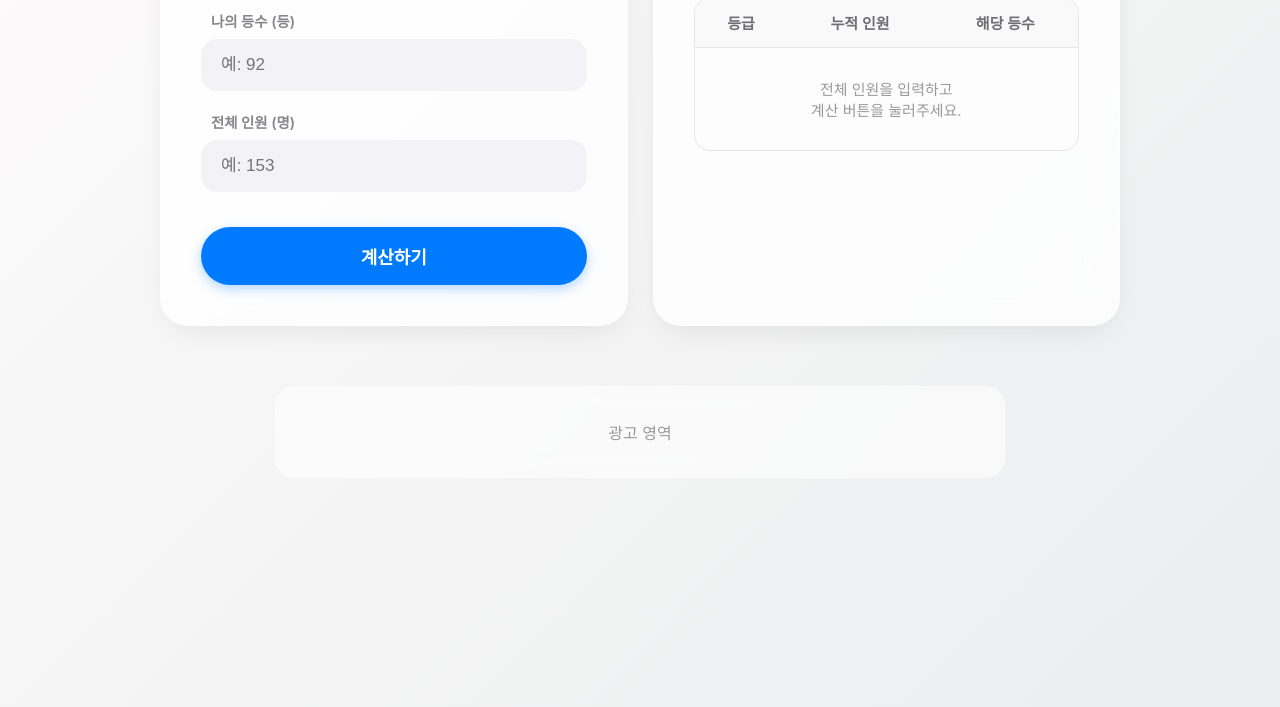
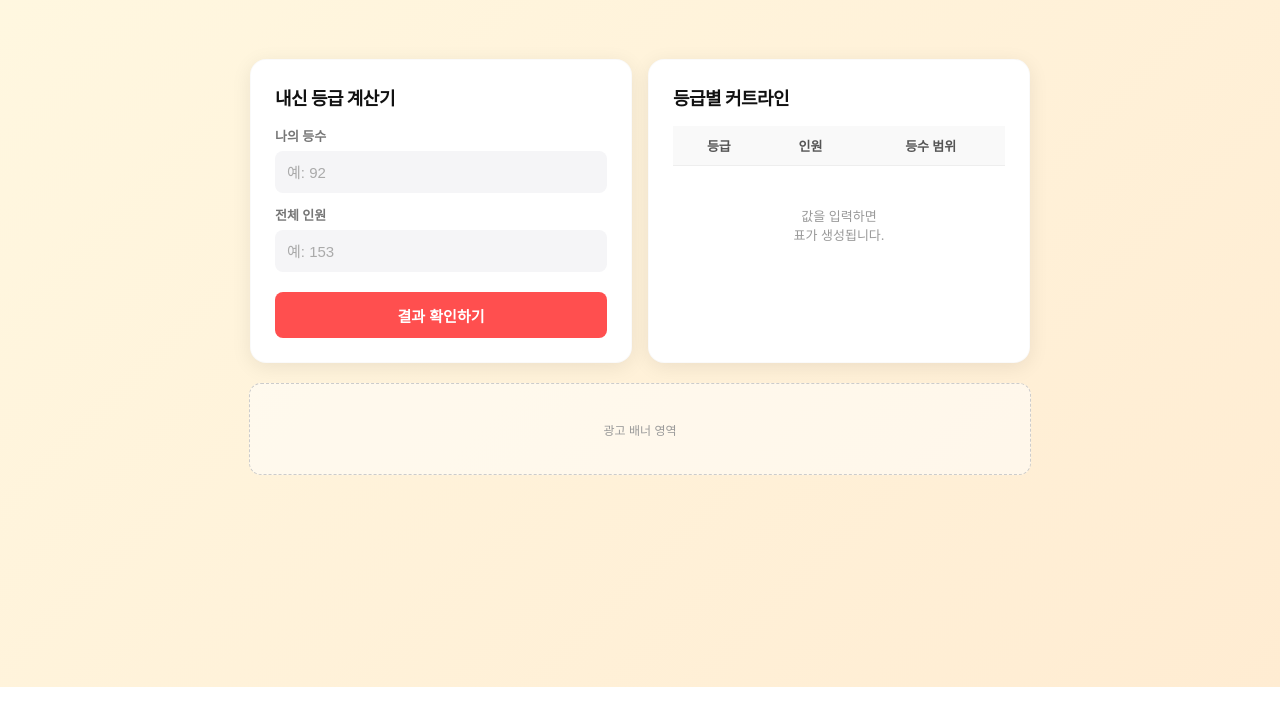
Before and after one commit to keuxnh/pointtest, a plain HTML site: page index.html in a window 1280 px wide. Shown: the part 153-860 px from the top of the page. Drawn offline with Linux system fonts and the light colour scheme.

Commit message:
Refactor HTML structure and styles for calculator
Updated title and description for the grade calculator. Improved styling and layout for better user experience.

```diff
--- a/index.html
+++ b/index.html
@@ -4,195 +4,197 @@
     <meta charset="UTF-8">
     <meta name="viewport" content="width=device-width, initial-scale=1.0">
 
-    <title>고교 내신 석차 등급 계산기</title>
-    <meta name="description" content="나의 등수와 전체 인원을 입력하면 내신 등급을 정확하게 계산해줍니다.">
+    <title>고교 내신 등급 계산기</title>
+    <meta name="description" content="간편한 내신 등급 계산기. 등수와 인원수를 입력하면 즉시 등급을 확인하세요.">
 
     <style>
-        /* iOS 스타일 폰트 적용 */
+        :root {
+            --primary-color: #FF4F4F; /* 사진 속 포인트 컬러(빨강) 참조 */
+            --bg-gradient: linear-gradient(135deg, #fff8e1 0%, #ffecd2 100%); /* Daniel Sun 느낌의 웜톤 */
+            --card-shadow: 0 4px 20px rgba(0, 0, 0, 0.08);
+            --text-main: #333333;
+            --text-sub: #767676;
+            --input-bg: #F5F5F7;
+        }
+
         body {
-            font-family: -apple-system, BlinkMacSystemFont, "Apple SD Gothic Neo", "Malgun Gothic", sans-serif;
-            /* 이미지와 유사한 따뜻한 그라데이션 배경 */
-            background: linear-gradient(135deg, #fdfbfb 0%, #ebedee 100%);
-            /* 또는 이미지의 노란빛을 원하시면 아래 주석을 해제하고 위를 주석 처리하세요 */
-            /* background: linear-gradient(to bottom, #fceabb 0%, #f8b500 100%); */
+            font-family: -apple-system, BlinkMacSystemFont, "Apple SD Gothic Neo", "Pretendard", sans-serif;
+            background: var(--bg-gradient);
             margin: 0;
-            padding: 30px 20px;
+            padding: 20px;
             display: flex;
             flex-direction: column;
             align-items: center;
+            justify-content: center;
             min-height: 100vh;
-            color: #1d1d1f; /* 애플 스타일 진한 회색 폰트 */
+            color: var(--text-main);
         }
 
+        /* 전체 레이아웃: 최대 너비를 줄여서 컴팩트하게 */
         .main-wrapper {
             display: flex;
-            gap: 25px;
+            gap: 16px; /* 간격 축소 */
             flex-wrap: wrap;
             justify-content: center;
-            max-width: 960px;
+            max-width: 780px; /* 전체 폭을 줄임 */
             width: 100%;
-            margin-bottom: 30px;
+            margin-bottom: 20px;
         }
 
-        /* 공통 박스 스타일: 더 둥글고 부드러운 그림자 */
+        /* 카드 스타일: 패딩과 둥글기 축소 */
         .box {
-            background-color: rgba(255, 255, 255, 0.8); /* 약간 투명한 흰색 배경 */
-            backdrop-filter: blur(20px); /* 아이폰 특유의 블러 효과 */
-            padding: 2.5rem;
-            border-radius: 28px; /* 훨씬 더 둥근 모서리 */
-            box-shadow: 0 10px 30px -10px rgba(0, 0, 0, 0.1); /* 부드럽고 넓은 그림자 */
-            border: 1px solid rgba(255, 255, 255, 0.3); /* 미세한 테두리 */
+            background-color: white;
+            padding: 24px; /* 패딩 40px -> 24px 로 축소 */
+            border-radius: 16px; /* 둥글기 적당하게 조절 */
+            box-shadow: var(--card-shadow);
+            border: 1px solid rgba(0,0,0,0.02);
+            display: flex;
+            flex-direction: column;
         }
 
         .calculator-section {
             flex: 1;
-            min-width: 320px;
-            text-align: center;
+            min-width: 280px; /* 최소 너비 축소 */
         }
 
         .table-section {
             flex: 1;
-            min-width: 320px;
+            min-width: 280px;
         }
 
-        /* 타이틀 스타일: 크고 두껍게 */
-        h1 {
-            color: #000;
-            margin-bottom: 25px;
-            text-align: center;
-            font-size: 2rem;
-            font-weight: 800;
+        /* 헤더 스타일: 작고 단단하게 */
+        h1, h3 {
+            color: #111;
+            margin: 0 0 16px 0;
+            font-size: 18px; /* 폰트 사이즈 대폭 축소 */
+            font-weight: 700;
             letter-spacing: -0.5px;
+            display: flex;
+            align-items: center;
+            gap: 6px;
         }
 
-        h3 {
-            color: #000;
-            margin-bottom: 20px;
-            text-align: center;
-            font-weight: 700;
-            font-size: 1.5rem;
-        }
-
+        /* 입력 그룹: 더 밀집되게 */
         .input-group {
-            margin-bottom: 20px;
-            text-align: left;
+            margin-bottom: 12px;
         }
 
         label {
             display: block;
-            margin-bottom: 8px;
+            margin-bottom: 6px;
             font-weight: 600;
-            color: #86868b; /* 애플 스타일 연한 회색 라벨 */
-            font-size: 0.9rem;
-            margin-left: 10px; /* 라벨 살짝 들여쓰기 */
+            color: var(--text-sub);
+            font-size: 13px; /* 라벨 작게 */
         }
 
-        /* 입력창 스타일: 테두리 없이 배경색으로 채움, 매우 둥글게 */
+        /* 입력창: 높이 줄이고 깔끔하게 */
         input {
             width: 100%;
-            padding: 16px 20px;
+            height: 42px; /* 높이 42px로 컴팩트하게 */
+            padding: 0 12px;
             border: none;
-            background-color: #f2f2f7; /* iOS 기본 입력창 배경색 */
-            border-radius: 16px; /* 둥근 입력창 */
+            background-color: var(--input-bg);
+            border-radius: 8px; /* 모서리 둥글기 축소 */
             box-sizing: border-box;
-            font-size: 17px; /* iOS 기본 폰트 크기 */
-            transition: background-color 0.3s;
+            font-size: 15px;
+            color: #333;
+            transition: background 0.2s;
         }
         input:focus {
             outline: none;
-            background-color: #e5e5ea; /* 포커스 시 약간 진해짐 */
+            background-color: #eaeaea;
+        }
+        input::placeholder {
+            color: #aaa;
         }
 
-        /* 버튼 스타일: 완전한 알약(Pill) 모양 */
+        /* 버튼: 사진 속 '0원으로 지원하기' 버튼 스타일 참조 */
         button {
             width: 100%;
-            padding: 16px;
-            background-color: #007bff; /* 파란색 유지 (iOS 액센트 컬러와 유사) */
+            height: 46px;
+            background-color: var(--primary-color);
             color: white;
             border: none;
-            border-radius: 50px; /* 완전한 알약 모양 */
-            font-size: 18px;
+            border-radius: 8px;
+            font-size: 15px;
             font-weight: 700;
             cursor: pointer;
-            margin-top: 15px;
-            transition: all 0.3s ease;
-            box-shadow: 0 4px 12px rgba(0, 123, 255, 0.3);
+            margin-top: 8px;
+            transition: opacity 0.2s;
         }
         button:hover {
-            background-color: #006ce6;
-            transform: translateY(-2px); /* 호버 시 살짝 떠오르는 효과 */
-            box-shadow: 0 6px 16px rgba(0, 123, 255, 0.4);
+            opacity: 0.9;
         }
 
-        /* 결과 창 스타일: 박스 안의 또 다른 부드러운 박스 */
+        /* 결과 영역 */
         #result {
-            margin-top: 25px;
-            padding: 20px;
-            background-color: #f2f2f7;
-            border-radius: 20px;
+            margin-top: 16px;
+            padding: 16px;
+            background-color: #FFF0F0; /* 연한 포인트 컬러 배경 */
+            border-radius: 10px;
+            text-align: center;
             display: none;
         }
 
-        .grade-result {
-            font-size: 28px;
-            font-weight: 800;
-            color: #007bff;
-            margin: 10px 0 0 0;
+        #result p {
+            margin: 0;
+            font-size: 13px;
+            color: var(--text-sub);
         }
 
-        /* 테이블 스타일: 부드럽게 다듬기 */
+        .grade-result {
+            font-size: 24px !important;
+            font-weight: 800;
+            color: var(--primary-color) !important;
+            margin-top: 4px !important;
+        }
+
+        /* 테이블 스타일: 작고 오밀조밀하게 */
         table {
             width: 100%;
-            border-collapse: separate; /* 테두리 분리 */
-            border-spacing: 0; /* 간격 없앰 */
-            font-size: 15px;
-            border-radius: 16px; /* 테이블 모서리 둥글게 */
-            overflow: hidden; /* 둥근 모서리 적용을 위해 넘치는 부분 숨김 */
-            border: 1px solid #e5e5ea; /* 전체 테두리 */
-        }
-
-        th, td {
-            padding: 14px;
-            border-bottom: 1px solid #e5e5ea;
-            text-align: center;
+            border-collapse: collapse;
+            font-size: 13px; /* 글자 크기 축소 */
         }
 
         th {
             background-color: #f9f9f9;
-            color: #6e6e73;
+            color: #555;
             font-weight: 600;
+            padding: 10px;
+            border-bottom: 1px solid #eee;
         }
 
-        /* 마지막 줄 테두리 제거 */
+        td {
+            padding: 10px;
+            border-bottom: 1px solid #f0f0f0;
+            text-align: center;
+            color: #444;
+        }
+
         tr:last-child td {
             border-bottom: none;
         }
 
-        tr:hover {
-            background-color: #f2f2f7;
+        /* 내 등급 강조 */
+        .highlight-row {
+            background-color: #FFF0F0 !important;
+            font-weight: 700;
+            color: var(--primary-color);
         }
 
-        /* 강조 행 스타일 */
-        .highlight-row {
-            background-color: #e3f0ff !important;
-            font-weight: 700;
-            color: #007bff;
-        }
-
-        /* 광고 영역 스타일: 더 둥글게 */
+        /* 광고 영역: 컴팩트하게 */
         .ad-container {
             width: 100%;
-            max-width: 728px;
+            max-width: 780px;
             height: 90px;
-            background-color: rgba(255,255,255,0.6);
-            backdrop-filter: blur(10px);
+            background-color: rgba(255,255,255,0.5);
+            border: 1px dashed #ccc;
+            border-radius: 12px;
             display: flex;
             justify-content: center;
             align-items: center;
             color: #999;
-            margin-top: 30px;
-            border-radius: 20px; /* 광고 영역도 둥글게 */
-            border: 1px solid rgba(255, 255, 255, 0.3);
+            font-size: 12px;
         }
     </style>
 </head>
@@ -203,36 +205,38 @@
         <h1>내신 등급 계산기</h1>
 
         <div class="input-group">
-            <label for="rank">나의 등수 (등)</label>
+            <label for="rank">나의 등수</label>
             <input type="number" id="rank" placeholder="예: 92">
         </div>
 
         <div class="input-group">
-            <label for="total">전체 인원 (명)</label>
+            <label for="total">전체 인원</label>
             <input type="number" id="total" placeholder="예: 153">
         </div>
 
-        <button onclick="calculateAll()">계산하기</button>
+        <button onclick="calculateAll()">결과 확인하기</button>
 
         <div id="result">
-            <p style="color: #6e6e73; margin-bottom: 5px;">단순 백분위: <span id="percent">0</span>%</p>
+            <p>상위 <span id="percent">0</span>%</p>
             <p class="grade-result"><span id="myGrade">1</span>등급</p>
         </div>
     </div>
 
     <div class="box table-section">
-        <h3>등급별 인원 컷 (반올림)</h3>
+        <h3>등급별 커트라인</h3>
         <table>
             <thead>
                 <tr>
                     <th>등급</th>
-                    <th>누적 인원</th>
-                    <th>해당 등수</th>
+                    <th>인원</th>
+                    <th>등수 범위</th>
                 </tr>
             </thead>
             <tbody id="gradeTableBody">
                 <tr>
-                    <td colspan="3" style="color: #999; padding: 30px;">전체 인원을 입력하고<br>계산 버튼을 눌러주세요.</td>
+                    <td colspan="3" style="padding: 40px 0; color: #999;">
+                        값을 입력하면<br>표가 생성됩니다.
+                    </td>
                 </tr>
             </tbody>
         </table>
@@ -240,11 +244,10 @@
 </div>
 
 <div class="ad-container">
-    <p>광고 영역</p>
+    광고 배너 영역
 </div>
 
 <script>
-    // 자바스크립트 로직은 이전과 동일합니다.
     const GRADE_CUTS = [
         { grade: 1, percent: 4 },
         { grade: 2, percent: 11 },
@@ -300,10 +303,16 @@
         cutoffs.forEach(cut => {
             const startRank = prevRank + 1;
             const endRank = cut.cutoffRank;
-            let rankText = (startRank > endRank) ? "해당 인원 없음" : `${startRank}등 ~ ${endRank}등`;
+            let rankText = (startRank > endRank) ? "-" : `${startRank}~${endRank}등`;
+
             const row = document.createElement('tr');
             if (myGrade === cut.grade) row.classList.add('highlight-row');
-            row.innerHTML = `<td>${cut.grade}등급</td><td>${endRank}명 (누적)</td><td>${rankText}</td>`;
+
+            row.innerHTML = `
+                <td>${cut.grade}</td>
+                <td>${endRank}명</td>
+                <td>${rankText}</td>
+            `;
             tbody.appendChild(row);
             prevRank = endRank;
         });
```
